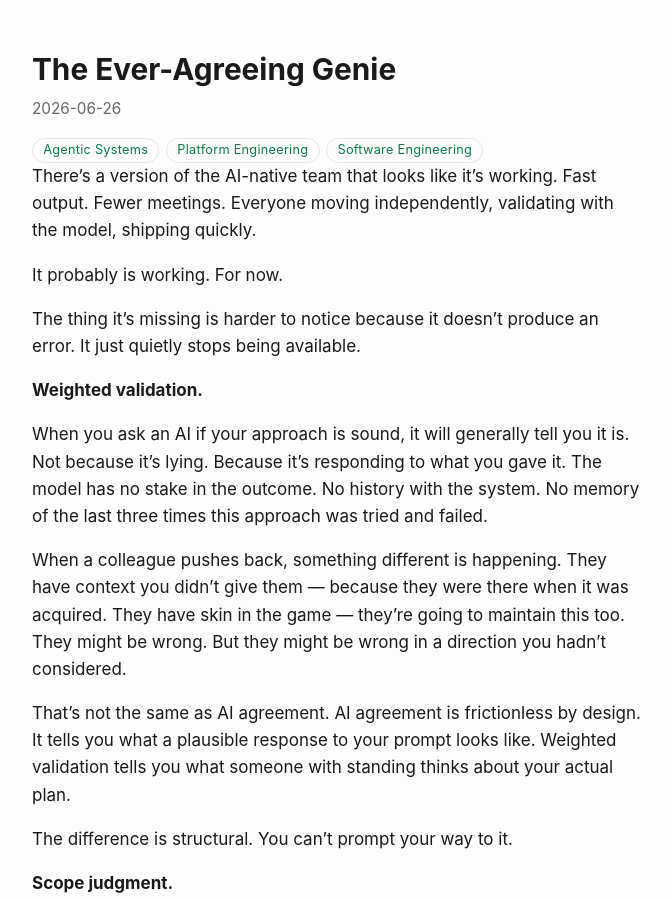
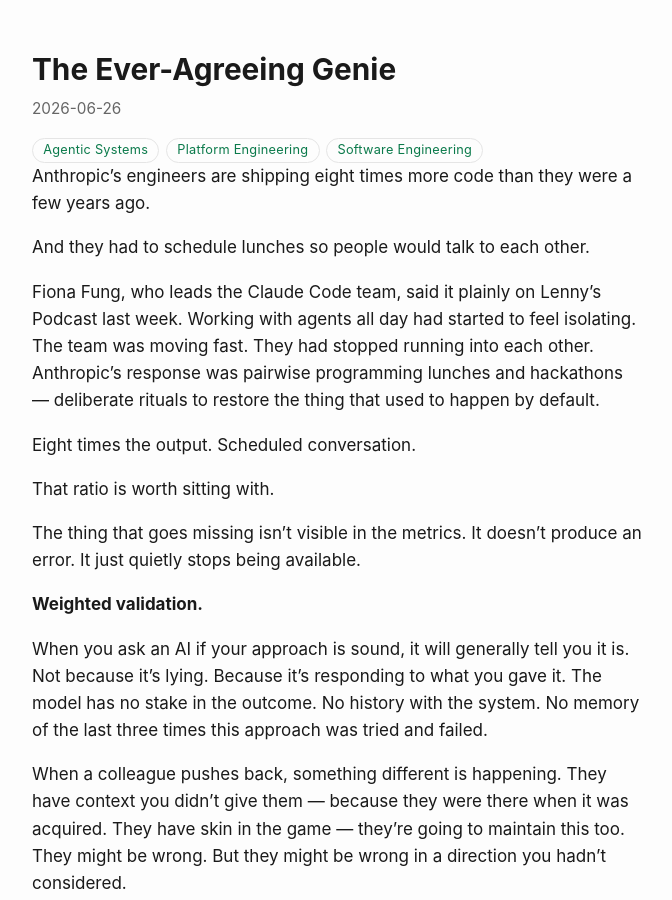
Before and after one commit to aepfli/aepfli.github.io, a Jekyll site: the page built from _posts/2026-06-26-The-Ever-Agreeing-Genie.md, in a window 1280 px wide and 900 px high. Shown: the whole window, without its empty margins (302-974 px from the left). Built offline with Jekyll 4.4.1, drawn with Linux system fonts in a browser that asks for light colours; comment, search, counter and statistics services are not loaded; some of the changed text lies outside the part shown.

Commit message:
Rework "The Ever-Agreeing Genie" with Anthropic/Fiona Fung framing
Open on the eight-times-output / scheduled-lunches anecdote from Fiona
Fung on Lenny's Podcast, and add her quote to the Teaching section.
Allow the new names in the spellcheck dictionary.

Co-Authored-By: Claude Opus 4.8 (1M context) <noreply@anthropic.com>

```diff
--- a/_posts/2026-06-26-The-Ever-Agreeing-Genie.md
+++ b/_posts/2026-06-26-The-Ever-Agreeing-Genie.md
@@ -12,15 +12,23 @@ excerpt_separator: <!--more-->
 date: 2026-06-26 09:00:00 +0200
 ---
 
-There's a version of the AI-native team that looks like it's working.
-Fast output.
-Fewer meetings.
-Everyone moving independently, validating with the model, shipping quickly.
+Anthropic's engineers are shipping eight times more code than they were a few years ago.
 
-It probably is working.
-For now.
+And they had to schedule lunches so people would talk to each other.
 
-The thing it's missing is harder to notice because it doesn't produce an error.
+Fiona Fung, who leads the Claude Code team, said it plainly on Lenny's Podcast last week.
+Working with agents all day had started to feel isolating.
+The team was moving fast.
+They had stopped running into each other.
+Anthropic's response was pairwise programming lunches and hackathons — deliberate rituals to restore the thing that used to happen by default.
+
+Eight times the output.
+Scheduled conversation.
+
+That ratio is worth sitting with.
+
+The thing that goes missing isn't visible in the metrics.
+It doesn't produce an error.
 It just quietly stops being available.
 
 <!--more-->
@@ -95,7 +103,10 @@ You can read every document a senior engineer wrote and not understand how they
 The thing that transfers is the friction.
 The moment when a senior says "why this approach and not that one" and you have to defend your reasoning out loud.
 The moment when you watch someone frame a problem and realise you had been framing it wrong.
-The correction that lands because there's a relationship and a context behind it.
+
+Fung put it well: "Every time I watch someone work, I learn something myself as well."
+That's not a feature of pair programming.
+That's a feature of being in the room with another person who does things differently than you do.
 
 AI will give you an answer.
 It won't ask you to justify yours.
```
Also changed, not shown: 1 other file.
